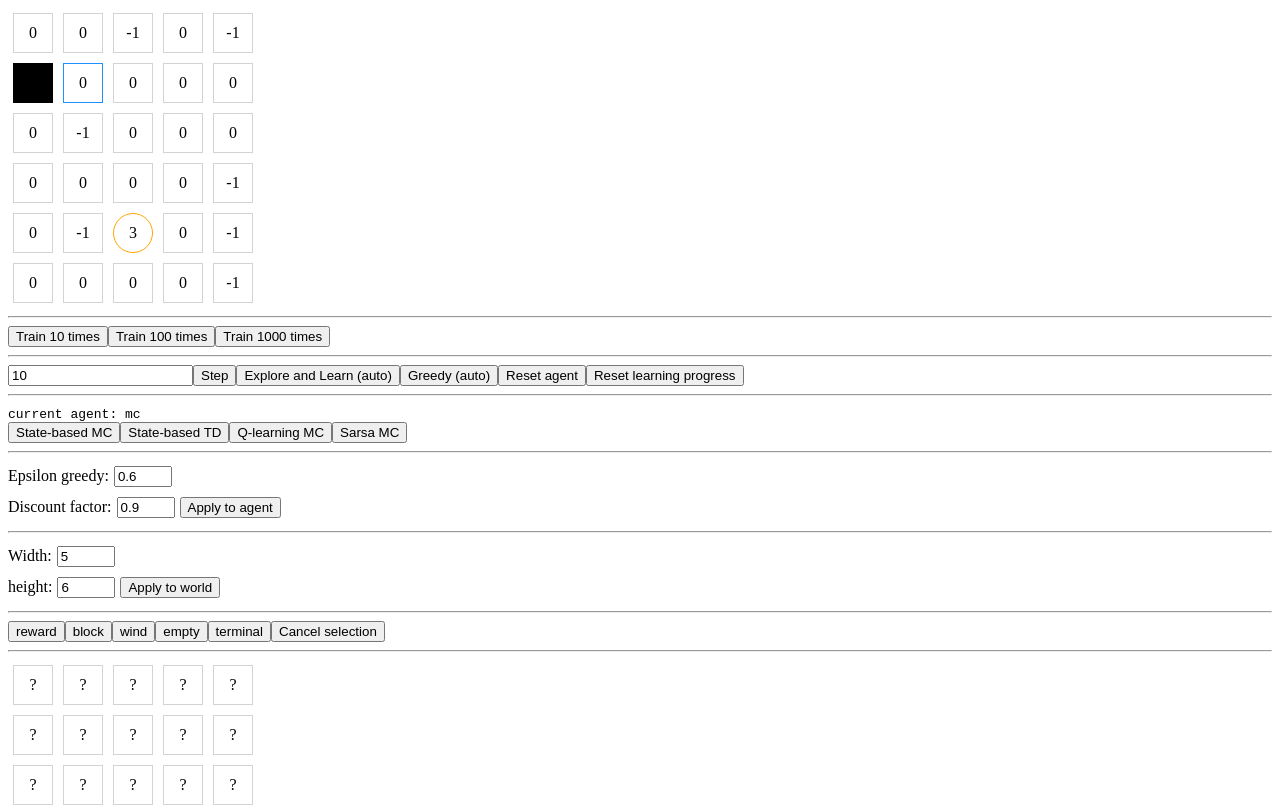
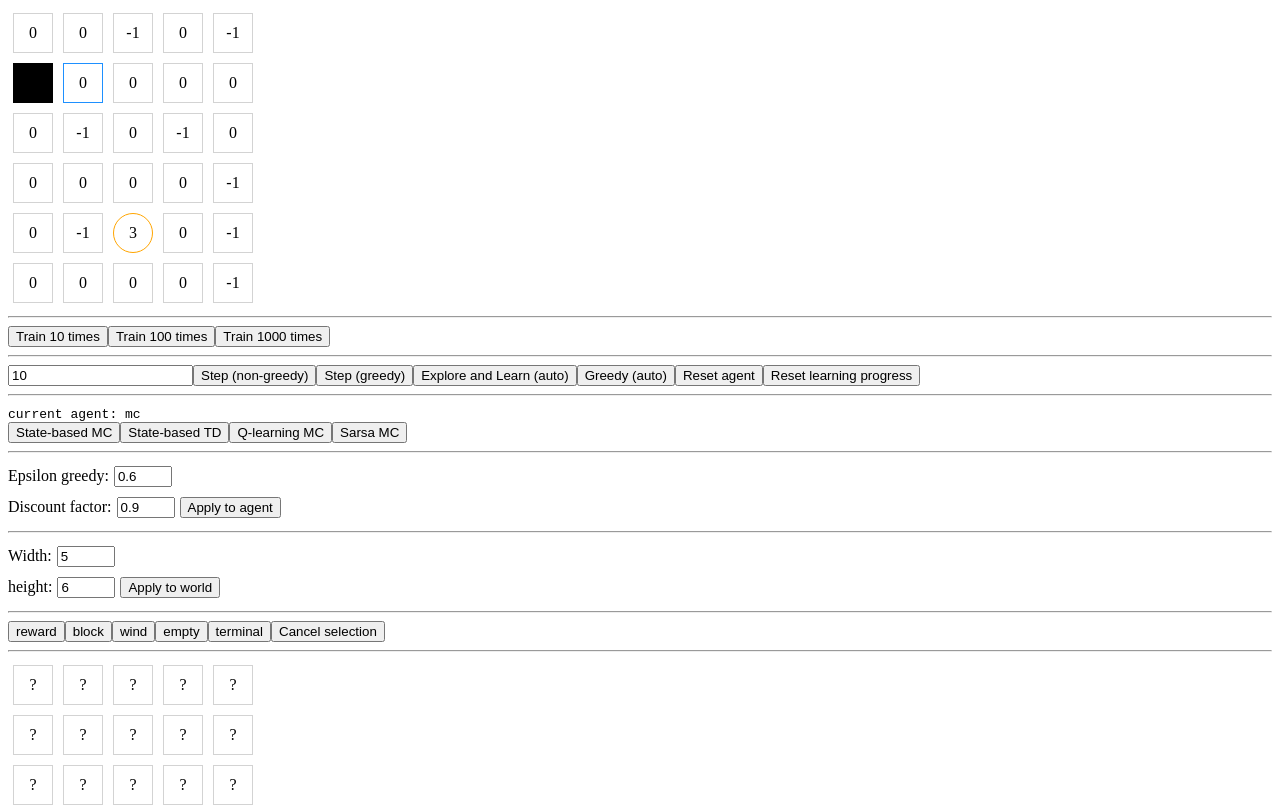
Before and after one commit to zhiqipan/grid-explorer-app, a Next.js app: page / in a window 1280 px wide. Shown: the top 807 px of the page. Built offline with nearby package versions, Linux system fonts and the light colour scheme.

Commit message:
Minor improvement

```diff
--- a/components/GameWorld.js
+++ b/components/GameWorld.js
@@ -72,7 +72,7 @@ export default class GameWorld extends Component {
     const gridRewards = [
       [+0, +0, -1, +0, -1],
       [+0, +0, +0, +0, +0],
-      [+0, -1, +0, +0, +0],
+      [+0, -1, +0, -1, +0],
       [+0, +0, +0, +0, -1],
       [+0, -1, +3, +0, -1],
       [+0, +0, +0, +0, -1],
@@ -207,7 +207,11 @@ export default class GameWorld extends Component {
                onChange={e => this.setState({ stepInterval: e.target.value })} />
         <button disabled={this.state.trajectoryRunning} onClick={() => {
           this.agent.goNextStep()
-        }}>Step
+        }}>Step (non-greedy)
+        </button>
+        <button disabled={this.state.trajectoryRunning} onClick={() => {
+          this.agent.goNextStep(null, null, { alwaysGreedy: true, shouldUpdate: false })
+        }}>Step (greedy)
         </button>
         <button disabled={this.state.trajectoryRunning} onClick={() => {
           this.setState({ trajectoryRunning: true })
```
